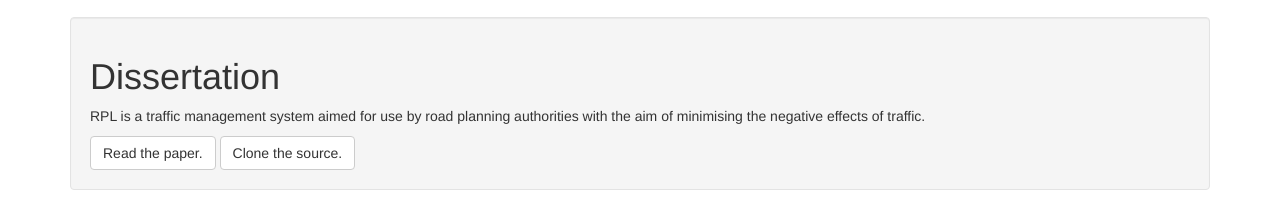
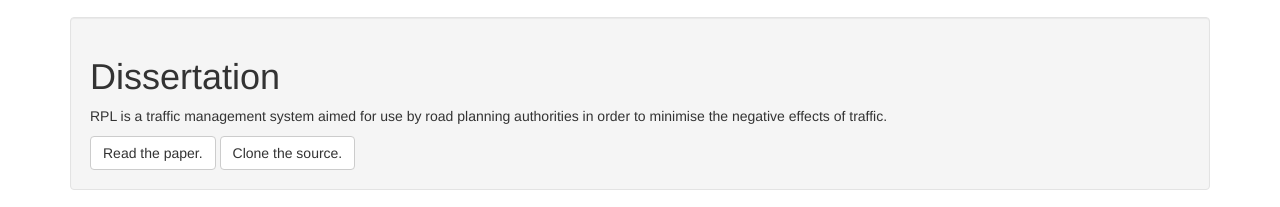
Before and after one commit to dannydes/dannydes.github.io, a Jekyll site: the page built from portfolio/index.html, in a window 1280 px wide and 1235 px high. Shown: the part 1025-1232 px from the top of the window. Built offline with Jekyll 4.4.1, drawn with Linux system fonts in a browser that asks for light colours; nearby versions of some CDN libraries.

Commit message:
arranged dissertation section

```diff
--- a/portfolio/index.html
+++ b/portfolio/index.html
@@ -42,8 +42,8 @@ title: Portfolio
 
 <div class="well">
 	<h1>Dissertation</h1>
-	<p>RPL is a traffic management system aimed for use by road planning authorities with the aim of minimising the negative effects of
+	<p>RPL is a traffic management system aimed for use by road planning authorities in order to minimise the negative effects of
 	traffic.</p>
 	<a class="btn btn-default" href="{{ site.url }}resources/paper.pdf" role="button">Read the paper.</a>
-	<a class="btn btn-default" href="https://github.com/dannydes/fyp" target="_blank" role="button">Clone the source.</a>
+	<a class="btn btn-default" href="https://github.com/dannydes/fyp/tree/sliced" target="_blank" role="button">Clone the source.</a>
 </div>
```
